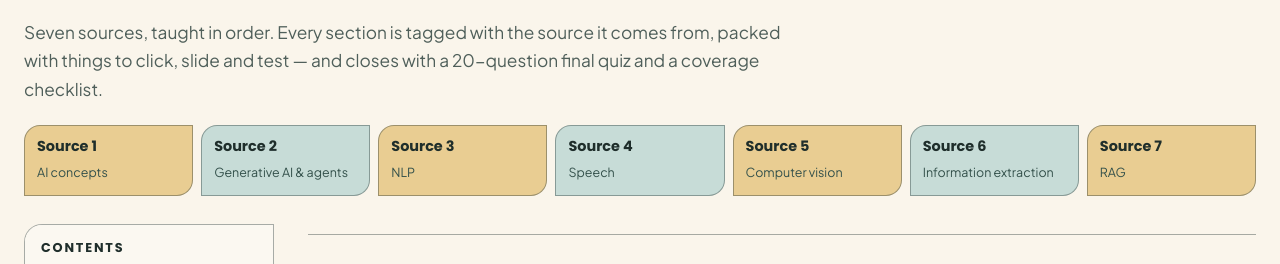
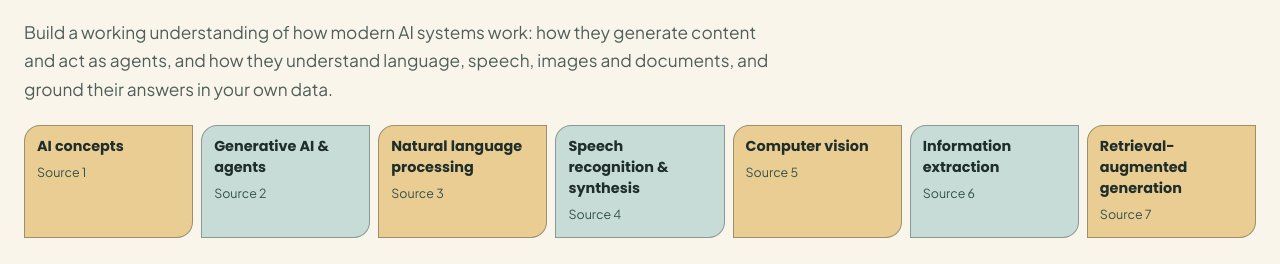
Before and after one commit to LioDiera/liodiera.github.io, a plain HTML site: page pages/ai901-part1/index.html in a window 1280 px wide. Shown: the part 225-489 px from the top of the page. Drawn offline with Linux system fonts and the light colour scheme.

Commit message:
Title AI-901 guide by topic instead of source number
Hero cards now lead with the topic and show the source as a small label.
Rewrote the lead, quiz intro, footer and score messages to talk about the
subject rather than the sources, and updated the home page description.

Co-Authored-By: Claude Opus 5.5 <noreply@anthropic.com>

```diff
--- a/pages.js
+++ b/pages.js
@@ -13,7 +13,7 @@ window.PAGES = [
     {
         "slug":  "ai901-part1",
         "title":  "AI-901 Study Path 1 — Interactive Guide",
-        "description":  "Seven sources, taught in order. Every section is tagged with the source it comes from, packed with things to click, slide and test — and closes with a 20-question final quiz and a coverage checklist.",
+        "description":  "Build a working understanding of how modern AI systems work: how they generate content and act as agents, and how they understand language, speech, images and documents, and ground their answers in your own data.",
         "tags":  [
                      "AI",
                      "AI-901"
--- a/pages/ai901-part1/index.html
+++ b/pages/ai901-part1/index.html
@@ -184,15 +184,15 @@ footer{max-width:1280px;margin:0 auto;padding:30px 24px 60px;color:var(--muted);
 <header class="hero">
   <span class="micro">AI-901 · Learning path 1 · Interactive study guide</span>
   <h1>From AI concepts to retrieval-augmented generation</h1>
-  <p class="lead">Seven sources, taught in order. Every section is tagged with the source it comes from, packed with things to click, slide and test — and closes with a 20-question final quiz and a coverage checklist.</p>
-  <nav class="hero-grid" aria-label="Jump to source">
-    <a href="#s1"><b>Source 1</b><span>AI concepts</span></a>
-    <a href="#s2"><b>Source 2</b><span>Generative AI &amp; agents</span></a>
-    <a href="#s3"><b>Source 3</b><span>NLP</span></a>
-    <a href="#s4"><b>Source 4</b><span>Speech</span></a>
-    <a href="#s5"><b>Source 5</b><span>Computer vision</span></a>
-    <a href="#s6"><b>Source 6</b><span>Information extraction</span></a>
-    <a href="#s7"><b>Source 7</b><span>RAG</span></a>
+  <p class="lead">Build a working understanding of how modern AI systems work: how they generate content and act as agents, and how they understand language, speech, images and documents, and ground their answers in your own data.</p>
+  <nav class="hero-grid" aria-label="Jump to topic">
+    <a href="#s1"><b>AI concepts</b><span>Source 1</span></a>
+    <a href="#s2"><b>Generative AI &amp; agents</b><span>Source 2</span></a>
+    <a href="#s3"><b>Natural language processing</b><span>Source 3</span></a>
+    <a href="#s4"><b>Speech recognition &amp; synthesis</b><span>Source 4</span></a>
+    <a href="#s5"><b>Computer vision</b><span>Source 5</span></a>
+    <a href="#s6"><b>Information extraction</b><span>Source 6</span></a>
+    <a href="#s7"><b>Retrieval-augmented generation</b><span>Source 7</span></a>
   </nav>
 </header>
 
@@ -1748,7 +1748,7 @@ Total: $1,023.00</textarea>
 
 <!-- ===================== FINAL QUIZ ===================== -->
 <section class="source" id="quiz" data-title="Final quiz">
-<div class="srchead"><span class="tag">All sources</span><h2>Final quiz</h2><p class="lead">20 questions spanning all seven sources. Each wrong answer is partly true — read the feedback for every option.</p></div>
+<div class="srchead"><span class="tag">All topics</span><h2>Final quiz</h2><p class="lead">Test yourself on everything from AI fundamentals to retrieval-augmented generation. Each wrong answer is partly true, so read the feedback for every option.</p></div>
 <div class="card ivory">
   <div class="qmeta"><span class="micro" id="qCount">Question 1 of 20</span><span class="score">Score <i id="qScore">0</i> / 20</span></div>
   <div class="qdots" id="qDots" aria-hidden="true"></div>
@@ -1782,7 +1782,7 @@ Total: $1,023.00</textarea>
 </section>
 </main>
 </div>
-<footer>Built from the seven AI-901 learning-path sources in this project. Interactive illustrations marked “illustrative” are teaching aids; all concepts, definitions and data points come from the sources.</footer>
+<footer>All concepts, definitions and data points come from the AI-901 learning path. Interactive illustrations marked “illustrative” are teaching aids.</footer>
 
 <script>
 (function(){
@@ -2329,7 +2329,7 @@ function qGo(){ track.style.transform=`translateX(-${qi*100}%)`; $$('.qslide',tr
   $$('span',dots).forEach((d,i)=>{ d.className=res[i]===true?'r':res[i]===false?'w':i===qi?'cur':''; });
   if(qi<Q.length){ $('#qCount').textContent=`Question ${qi+1} of ${Q.length}`; $('#qNext').disabled=res[qi]===undefined; $('#qNext').textContent=qi===Q.length-1?'See results →':'Next →'; $('#qNext').hidden=false; $('#qHint').textContent=res[qi]===undefined?'Pick an answer to continue.':'Read the feedback for every option, then continue.'; }
   else { $('#qCount').textContent='Complete'; $('#qNext').hidden=true; $('#qHint').textContent=''; $('#qFinal').textContent=`${score} / ${Q.length}`;
-    $('#qMsg').textContent=score>=18?'Excellent — exam-ready on these sources.':score>=14?'Solid. Review the sources where you missed questions.':'Keep going — revisit the sections tagged below.';
+    $('#qMsg').textContent=score>=18?'Excellent — exam-ready on these topics.':score>=14?'Solid. Review the topics where you missed questions.':'Keep going — revisit the sections tagged below.';
     const by={}; Q.forEach((q,i)=>{ by[q[0]]=by[q[0]]||[0,0]; by[q[0]][1]++; if(res[i]) by[q[0]][0]++; }); $('#qBySrc').innerHTML=Object.entries(by).map(([k,v])=>`<span class="chip">${k}: ${v[0]}/${v[1]}</span>`).join(' ')+'<br><br>'; } }
 $$('.qslide',track).forEach((s,i)=>{ if(i>=Q.length) return; $$('[data-qo]',s).forEach(b=>b.addEventListener('click',()=>{ if(res[i]!==undefined) return; const j=+b.dataset.qo, ok=Q[i][2][j][1]===1; res[i]=ok; if(ok) score++;
   $$('[data-qo]',s).forEach((x,k)=>{ const c=Q[i][2][k][1]===1; if(c) x.classList.add('right'); else if(k===j) x.classList.add('wrong'); x.setAttribute('aria-disabled','true'); const f=$(`[data-qf="${k}"]`,s); f.hidden=false; f.innerHTML=`<b class="${c?'ok':'no'}">${c?'✓ Right:':'✗ Why not:'}</b> ${esc(Q[i][2][k][2])}`; });
```
